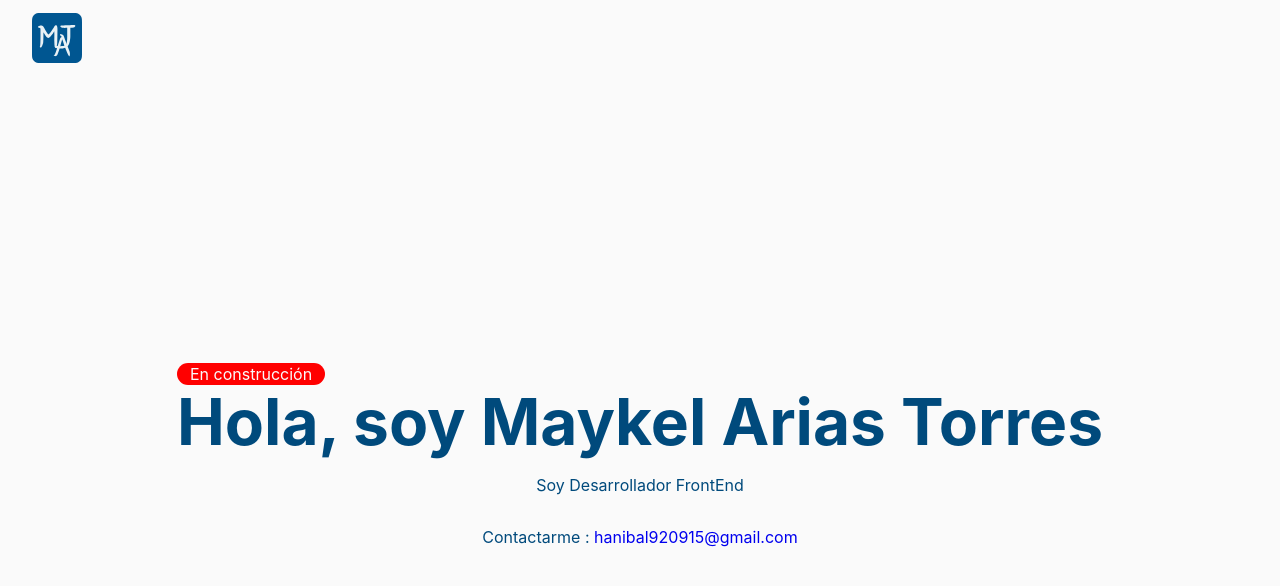
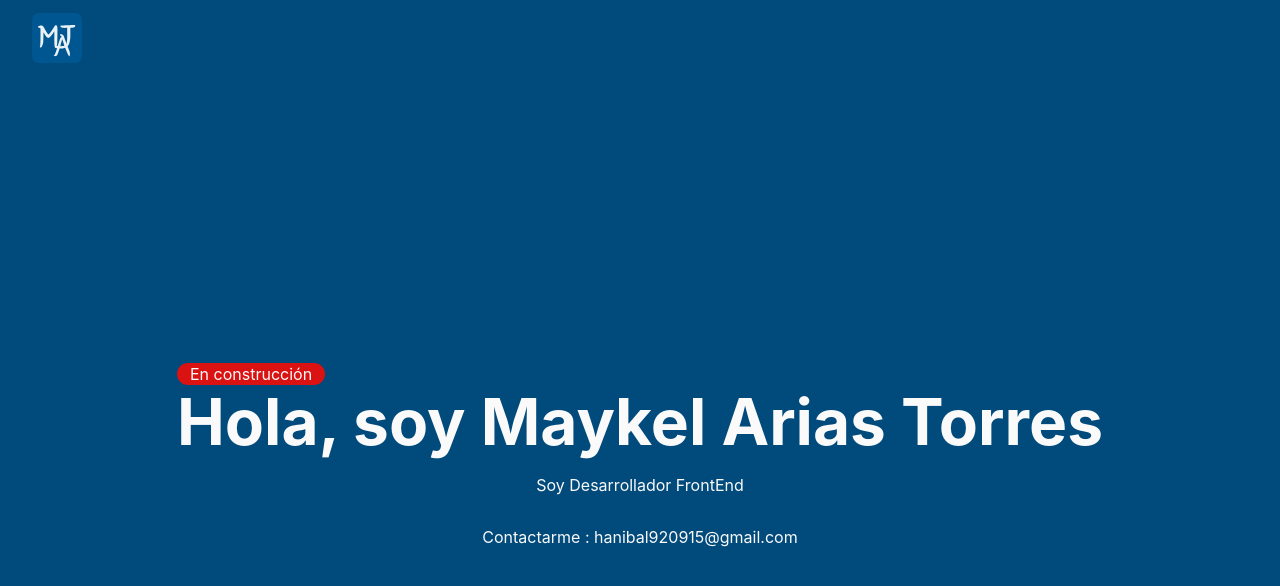
Before and after one commit to m4yk3ldev/m4yk3ldev.github.io, a Next.js app: page / in a window 1280 px wide. Shown: the top 586 px of the page. Built offline with nearby package versions, Linux system fonts and the light colour scheme.

Commit message:
Margin correctly in Home

```diff
--- a/components/Home/Home.tsx
+++ b/components/Home/Home.tsx
@@ -1,3 +1,4 @@
+import Link from "next/link";
 import { useRouter } from "next/router";
 import { FC } from "react";
 import { GetLocaleStorage } from "../../lib/locale";
@@ -19,7 +20,7 @@ const Home: FC = () => {
         <p className={styles.description}>Soy Desarrollador FrontEnd </p>
         <p>
           Contactarme :{" "}
-          <a
+          <Link
             type="email"
             href="mailto:hanibal920915@gmail.com"
             target="_blank"
@@ -27,7 +28,7 @@ const Home: FC = () => {
             className={styles.contact}
           >
             hanibal920915@gmail.com
-          </a>
+          </Link>
         </p>
       </main>
       <footer className={styles.footer}></footer>
--- a/styles/Home.module.css
+++ b/styles/Home.module.css
@@ -5,10 +5,9 @@
   flex-direction: column;
   justify-content: center;
   align-items: center;
-  padding: 0 2rem;
 }
 .main .status {
-  background-color: red;
+  background-color: #da1212;
   align-self: flex-start;
   border-radius: 15px;
   display: flex;
@@ -25,6 +24,10 @@
   color: #fafafa;
 }
 
+.main a {
+  color: #fafafa;
+}
+
 .title h1 {
   margin: 0;
   line-height: 1.15;
--- a/styles/globals.css
+++ b/styles/globals.css
@@ -4,8 +4,9 @@ body {
   margin: 0;
   font-family: -apple-system, BlinkMacSystemFont, Segoe UI, Roboto, Oxygen,
     Ubuntu, Cantarell, Fira Sans, Droid Sans, Helvetica Neue, sans-serif;
-  color: #004a7c;
-  background: #fafafa;
+  color-scheme: dark;
+  color: #fafafa;
+  background: #004a7c;
 }
 
 a {
@@ -15,13 +16,3 @@ a {
 * {
   box-sizing: border-box;
 }
-
-@media (prefers-color-scheme: dark) {
-  html {
-    color-scheme: dark;
-  }
-  body {
-    color: #fafafa;
-    background: #004a7c;
-  }
-}
```
